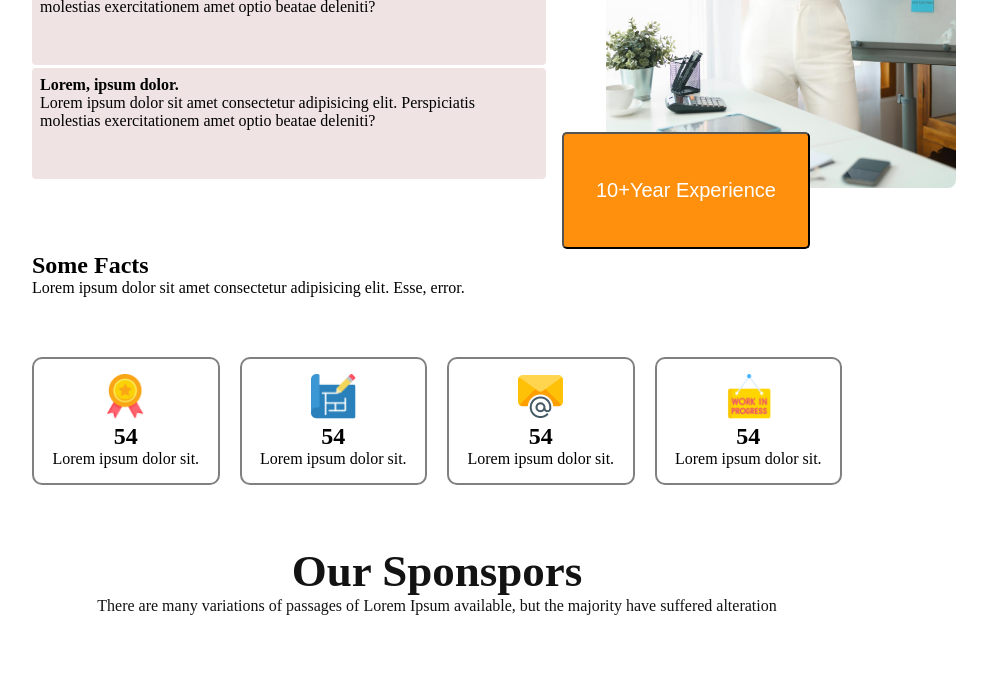
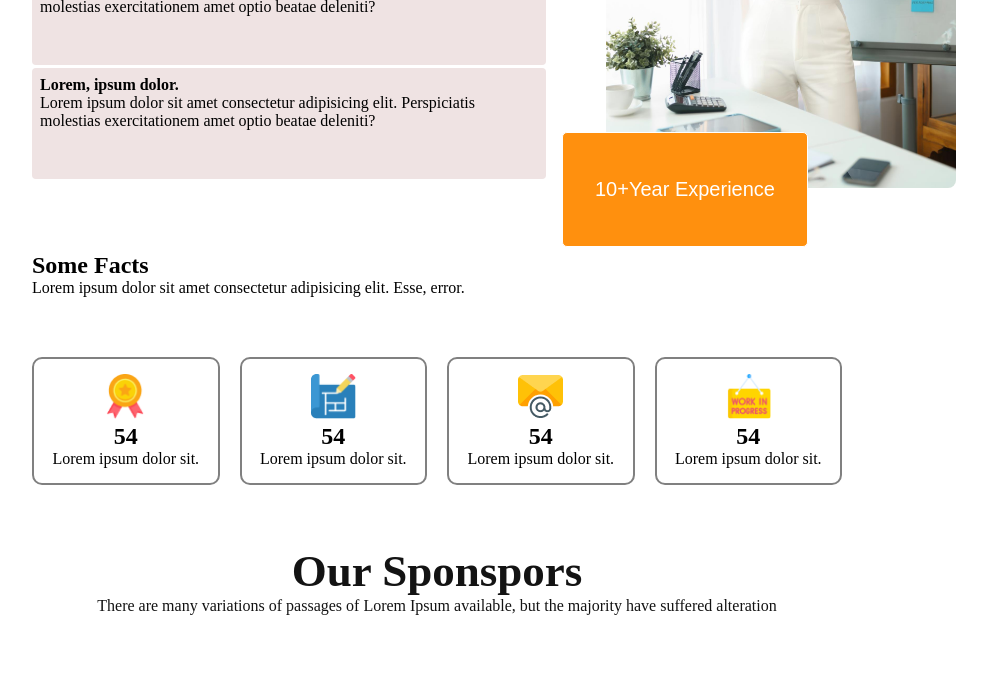
Before and after one commit to sharin45593/project-4, a plain HTML site: page index.html in a window 1280 px wide. Shown: the part 1860-2543 px from the top of the page, without its empty margins (203-1190 px from the left). Drawn offline with Linux system fonts and the light colour scheme.

Commit message:
final done

```diff
--- a/styles/style.css
+++ b/styles/style.css
@@ -121,6 +121,7 @@ border-radius: 8px;
     position: absolute;
      background-color: #ff900e;
   border-radius: 5px;
+  border: 1px solid #fff;
   color: white;
   padding: 45px 32px;
   text-align: center;
@@ -181,6 +182,8 @@ color: #131313;
     border-radius: 5px;
     text-align: center;
 }
+
+/* mobile responsive */
 
 @media screen and (max-width: 557px) {
   nav{
```
